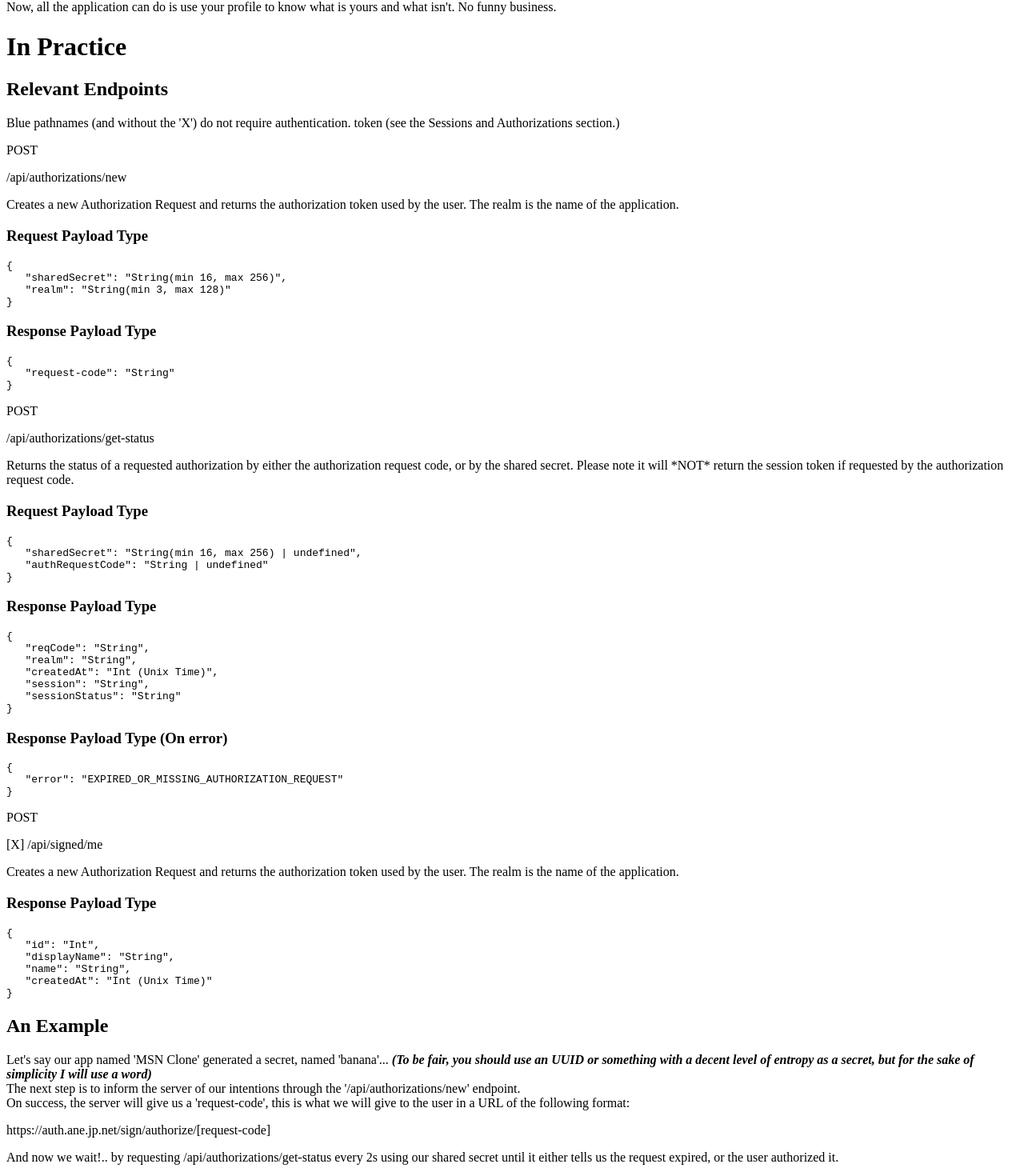
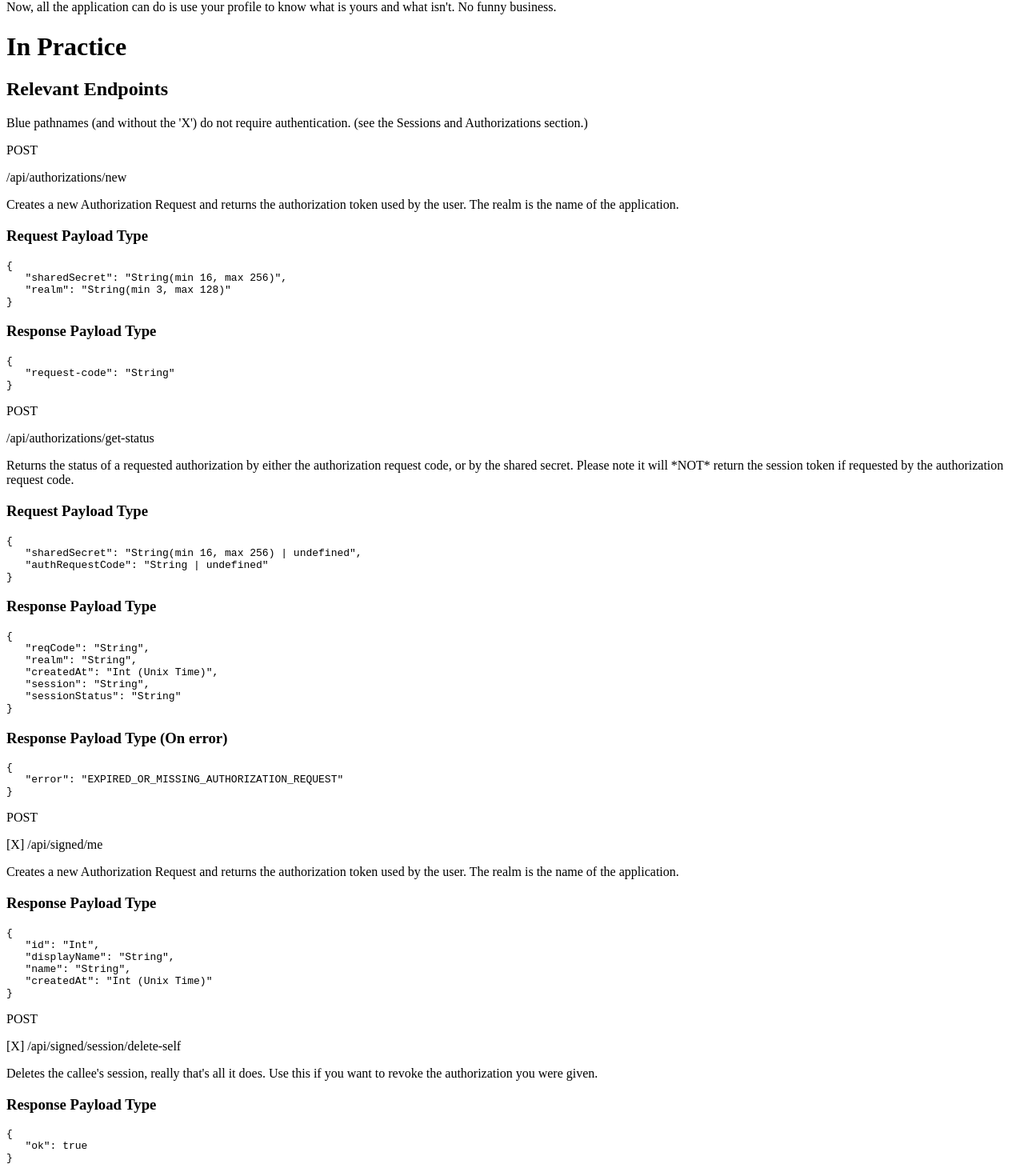
Before and after one commit to MiyukiNozomi/ANE, a SvelteKit app in the folder Authentication/: page /handbook in a window 1280 px wide. Shown: the part 1210-2680 px from the top of the page at 80% size. Built offline with nearby package versions, Linux system fonts and the light colour scheme.

Commit message:
Add the self-delete session endpoint to the handbook, and fixed a small typo regarding endpoint types

```diff
--- a/Authentication/src/routes/handbook/+page.svelte
+++ b/Authentication/src/routes/handbook/+page.svelte
@@ -47,6 +47,17 @@
                 displayName: "String",
                 name: "String",
                 createdAt: "Int (Unix Time)",
+            },
+        },
+
+        {
+            isProtected: true,
+            pathname: "/api/signed/session/delete-self",
+            description:
+                "Deletes the callee's session, really that's all it does. Use this if you want to revoke the authorization you were given.",
+            inputParams: undefined,
+            outputParams: {
+                ok: true,
             },
         },
     ];
@@ -188,7 +199,7 @@
         </h2>
         <p>
             Blue pathnames (and without the 'X') do not require authentication.
-            token (see the Sessions and Authorizations section.)
+            (see the Sessions and Authorizations section.)
         </p>
         <div class="flex flex-col gap-4">
             {#each endpoints as ed}
```
